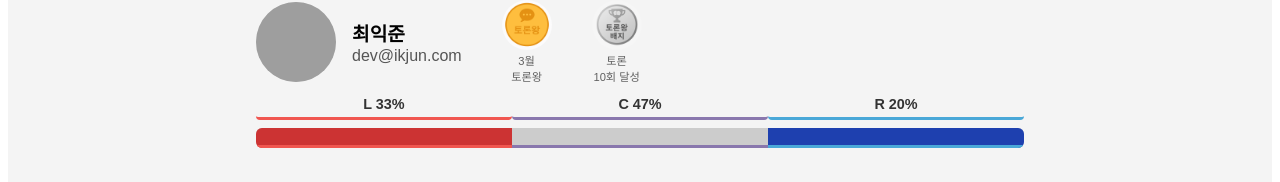
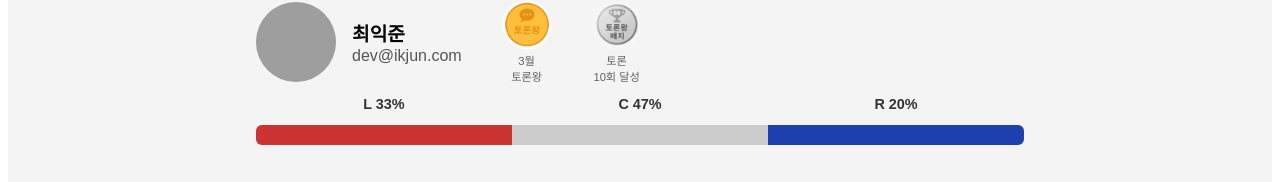
Before and after one commit to Junseong0829/ImpactAI_Hackathon, a React (Vite) app in the folder client/: page /mypage in a window 1280 px wide. Shown: the part 101-283 px from the top of the page. Built offline with nearby package versions, Linux system fonts and the light colour scheme; grey boxes are pictures that could not be loaded; a web font is replaced by a local one.

Commit message:
fix: remove unnecessary border properties from bias legend and segments

```diff
--- a/client/src/pages/MyPage/MyPage.css
+++ b/client/src/pages/MyPage/MyPage.css
@@ -71,6 +71,7 @@
   color: #333333;
   width: 30%;
   text-align: center;
+  border: none;
 }
 
 .bias-bar {
@@ -83,14 +84,17 @@
 
 .bias-segment.left {
   background-color: #cc3333;
+  border: none;
 }
 
 .bias-segment.center {
   background-color: #cccccc;
+  border: none;
 }
 
 .bias-segment.right {
   background-color: #1e40af;
+  border: none;
 }
 
 .bias-graph {
```
